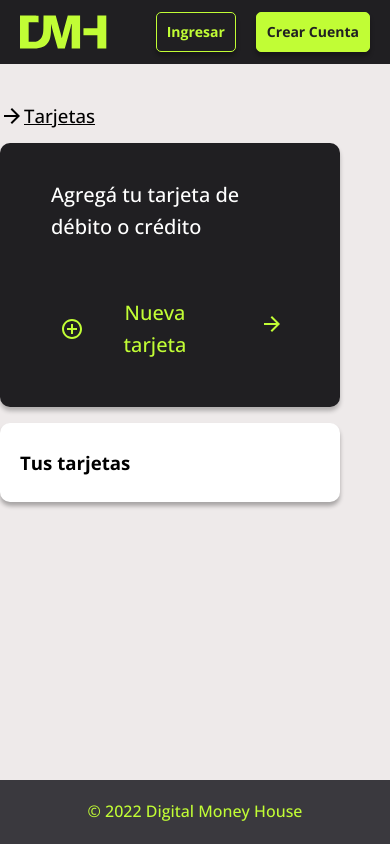
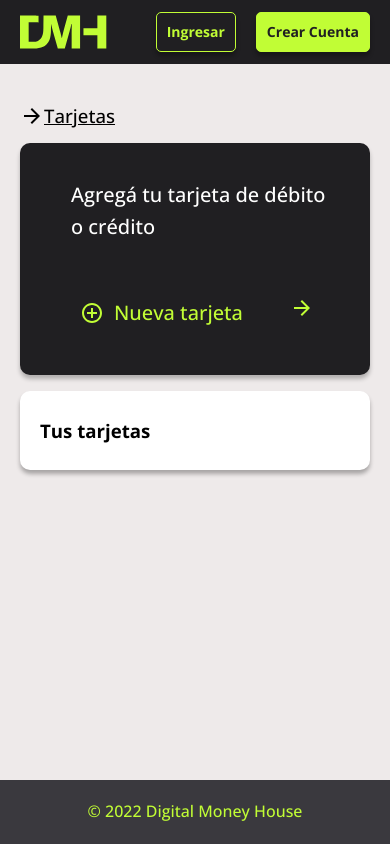
Before and after one commit to BenjaminMirra/proyectoDMH, a Next.js app in the folder equipo-12/: page /listar-tarjetas in a window 390 px wide. Built offline with nearby package versions, Linux system fonts and the light colour scheme; no server answers.

Commit message:
fixing again styles

```diff
--- a/equipo-12/pages/inicio/index.tsx
+++ b/equipo-12/pages/inicio/index.tsx
@@ -28,7 +28,7 @@ const Inicio = () => {
         }}
       ></Box>
       <Box sx={{ display: "flex", width: "100%", backgroundColor: "#EEEAEA" }}>
-        <Box sx={{ width: "100%", gap: "10px", display: "flex", flexDirection: "column", alignItems: "center", padding: "50px", paddingLeft: "100px", "@media (max-width: 768px)": { padding: "10px" } }}>
+        <Box sx={{ width: "100%", gap: "10px", display: "flex", flexDirection: "column", alignItems: "center", padding: "50px", paddingLeft: "100px", "@media (max-width: 768px)": { padding: "10px", paddingTop: "50px" } }}>
           <ArrowSubtitleMobile title="Inicio"></ArrowSubtitleMobile>
           <AvailableAmount></AvailableAmount>
           <Box sx={{ display: "flex", width: "100%", gap: "10px", "@media (max-width: 768px)": { flexDirection: "column" } }}>
--- a/equipo-12/pages/listar-tarjetas/index.tsx
+++ b/equipo-12/pages/listar-tarjetas/index.tsx
@@ -33,7 +33,8 @@ const ListCard: NextPageWithLayout<PropsType> = () => {
         paddingBottom: "50px",
         paddingRight: "50px",
         "@media (max-width: 768px)": {
-          paddingLeft: "0px",
+          paddingLeft: "20px",
+          paddingRight: "20px",
         },
       }}
       >
--- a/equipo-12/pages/perfil/index.tsx
+++ b/equipo-12/pages/perfil/index.tsx
@@ -50,6 +50,7 @@ const Perfil: NextPageWithLayout<PropsType> = () => {
             backgroundColor: "var(--light-grey)",
             "@media (max-width: 768px)": {
               padding: "20px",
+              paddingTop: "50px"
             },
             "@media (min-width: 768px)": {
               padding: "50px",
```
